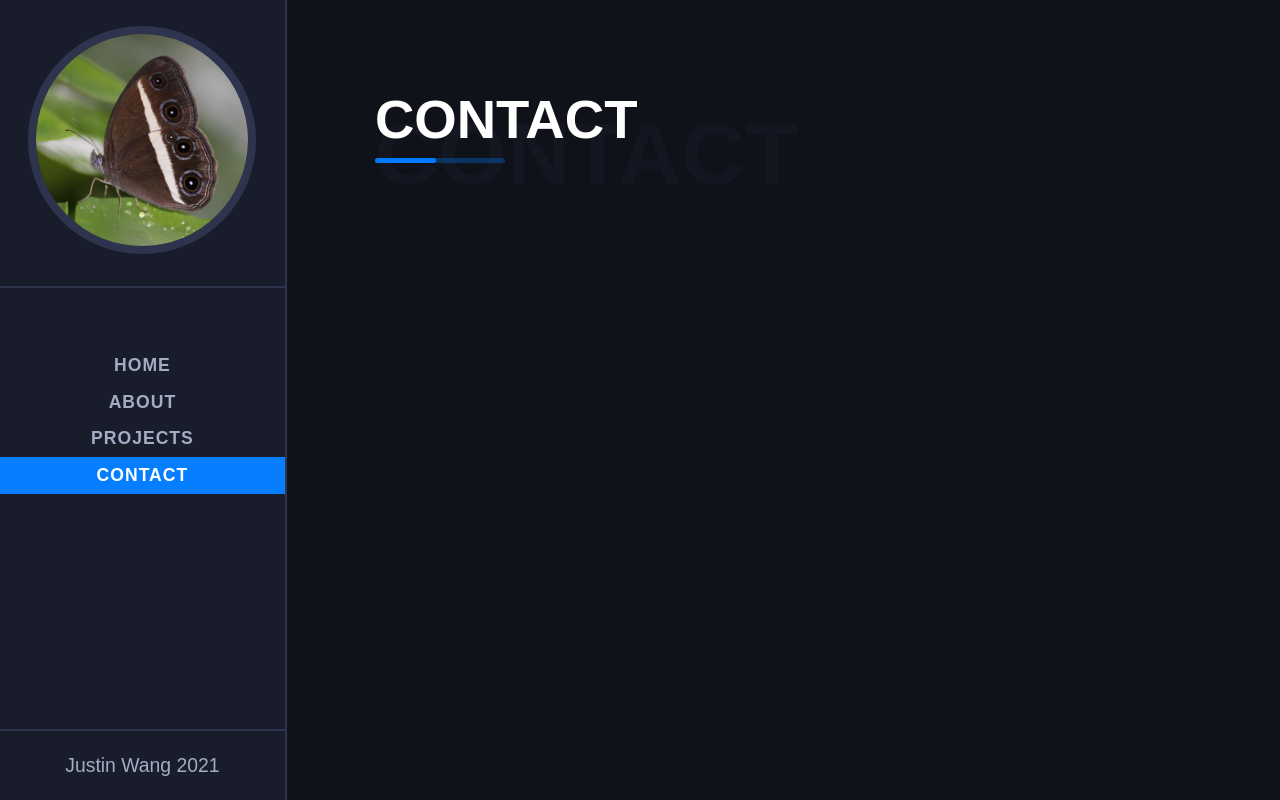
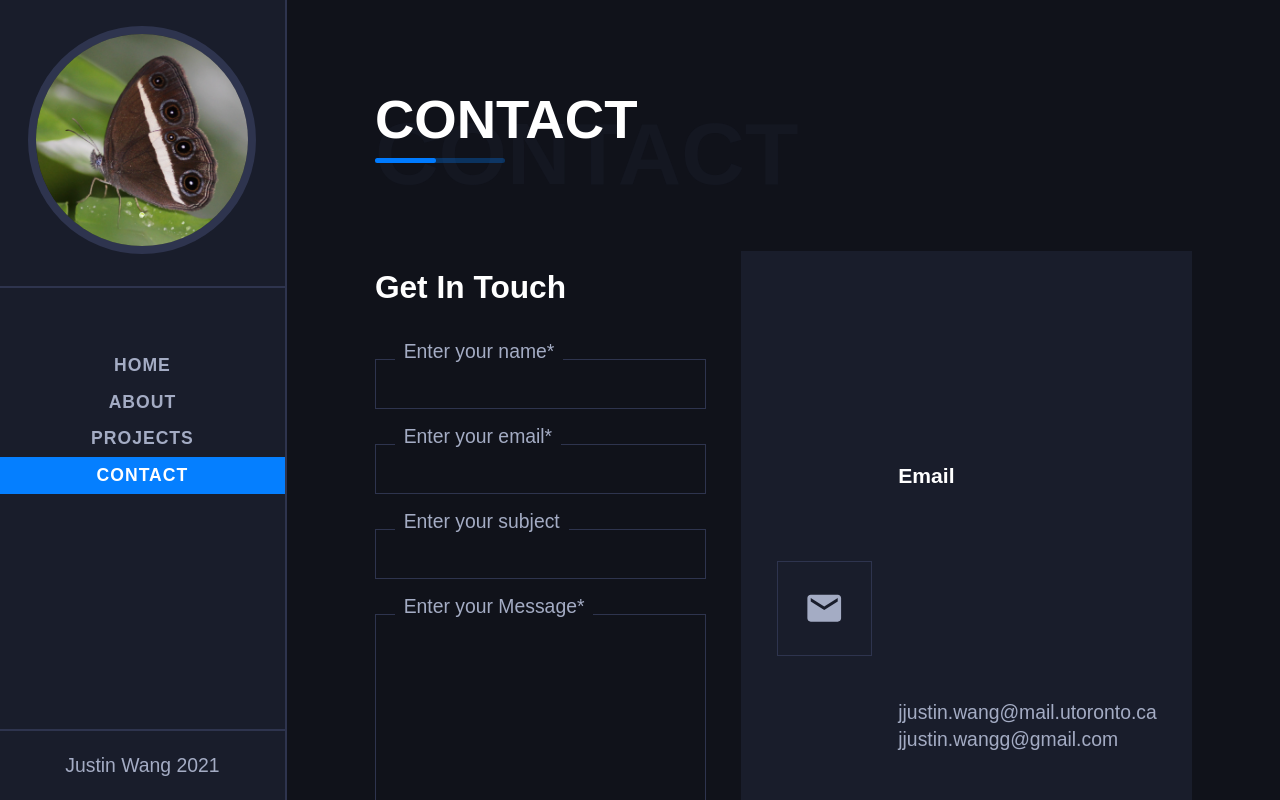
Before and after one commit to Claimundefine/Personal-portfolio, a React (Create React App) app in the folder website/: page /contact in a window 1280 px wide. Shown: the top 800 px of the page. Built offline with nearby package versions, Linux system fonts and the light colour scheme.

Commit message:
added more pages

```diff
--- /dev/null
+++ b/website/src/Components/ContactItem.js
@@ -0,0 +1,54 @@
+import React from 'react';
+import styled from 'styled-components';
+
+
+function ContactItem({title, icon, cont1, cont2}) {
+    return (
+        <ContactItemStyled>
+            <div className="left-content">
+                {
+                    icon
+                }
+            </div>
+            <div className="right-content">
+                <h6>{title}</h6>
+                <p>{cont1}</p>
+                <p>{cont2}</p>
+            </div>
+        </ContactItemStyled>
+    )
+}
+
+const ContactItemStyled = styled.div`
+    padding:1.5rem 2rem;
+    background-color: var(--background-dark-grey);
+    display: flex;
+    align-items: center;
+    &:not(:last-child){
+        margin-bottom: 2.5rem;
+    }
+    .left-content{
+        padding: 1.5rem;
+        border: 1px solid var(--border-color);
+        font-size: 2rem;
+        display: flex;
+        align-items: center;
+        justify-content: center;
+        margin-right: 1.5rem;
+        svg{
+            font-size: 2.3rem;
+        }
+    }
+    .right-content{
+        h6{
+            color: var(--white-color);
+            font-size: 1.2rem;
+            padding-bottom: 12rem;
+        }
+        p{
+            padding: .1rem 0;
+        }
+    }
+`;
+
+export default ContactItem;
--- a/website/src/Pages/ContactPage.js
+++ b/website/src/Pages/ContactPage.js
@@ -1,15 +1,122 @@
 import React from 'react';
-import styled from "styled-components";
-import {MainLayout} from '../styles/Layouts';
+import styled from 'styled-components';
+import {MainLayout, InnerLayout} from '../styles/Layouts';
 import Title from '../Components/Title';
+import PrimaryButton from '../Components/PrimaryButton';
+import PhoneIcon from '@material-ui/icons/Phone';
+import EmailIcon from '@material-ui/icons/Email';
+import LocationOnIcon from '@material-ui/icons/LocationOn';
+import ContactItem from '../Components/ContactItem';
 
 function ContactPage() {
+    const phone = <PhoneIcon />
+    const email = <EmailIcon />
+    const location = <LocationOnIcon />
     return (
         <MainLayout>
+            <Title title={'Contact'} span={'Contact'} />
+            <ContactPageStyled >
+            <InnerLayout className={'contact-section'}>
+                <div className="left-content">
+                    <div className="contact-title">
+                        <h4>Get In Touch</h4>
+                    </div>
+                    <form  className="form">
+                        <div className="form-field">
+                            <label htmlFor="name"  >Enter your name*</label>
+                            <input type="text" id="name" />
+                        </div>
+                        <div className="form-field">
+                            <label htmlFor="email"  >Enter your email*</label>
+                            <input type="email" id="email" />
+                        </div>
+                        <div className="form-field">
+                            <label htmlFor="subject"  >Enter your subject</label>
+                            <input type="text" id="subject" />
+                        </div>
+                        <div className="form-field">
+                            <label htmlFor="text-area">Enter your Message*</label>
+                            <textarea name="textarea" id="textarea" cols="30" rows="10"></textarea>
+                        </div>
+                        <div className="form-field f-button">
+                            <PrimaryButton title={'Send Email'} />
+                        </div>
+                    </form>
+                </div>
+                <div className="right-content">
+                    <ContactItem title={'Email'} icon={email} cont1={'jjustin.wang@mail.utoronto.ca'} cont2={'jjustin.wangg@gmail.com'} />
 
-            <Title title={'Contact'} span={'Contact'} />
+                </div>
+            </InnerLayout>
+            </ContactPageStyled>
         </MainLayout>
     )
 }
 
-export default ContactPage;
+const ContactPageStyled = styled.section`
+    .contact-section{
+        display: grid;
+        grid-template-columns: repeat(2, 1fr);
+        grid-column-gap: 2rem;
+        @media screen and (max-width: 978px){
+            grid-template-columns: repeat(1, 1fr);
+            .f-button{
+                margin-bottom: 3rem;
+            }
+        }
+        .right-content{
+            display: grid;
+            grid-template-columns: repeat(1, 1fr);
+            @media screen and (max-width: 502px){
+                width: 70%;
+            }
+        }
+        .contact-title{
+            h4{
+                color: var(--white-color);
+                padding: 1rem 0;
+                font-size: 1.8rem;
+            }
+        }
+        .form{
+            width: 100%;
+            @media screen and (max-width: 502px){
+                width: 100%;
+            }
+            .form-field{
+                margin-top: 2rem;
+                position: relative;
+                width: 100%;
+                label{
+                    position: absolute;
+                    left: 20px;
+                    top: -19px;
+                    display: inline-block;
+                    background-color: var(--background-dark-color);
+                    padding:0 .5rem;
+                    color: inherit;
+                }
+                input{
+                    border: 1px solid var(--border-color);
+                    outline: none;
+                    background: transparent;
+                    height: 50px;
+                    padding:0 15px;
+                    width: 100%;
+                    color: inherit;
+                }
+                textarea{
+                    background-color: transparent;
+                    border: 1px solid var(--border-color);
+                    outline: none;
+                    color: inherit;
+                    width: 100%;
+                    padding: .8rem 1rem;
+                }
+            }
+
+        }
+    }
+`;
+
+export default ContactPage
```
